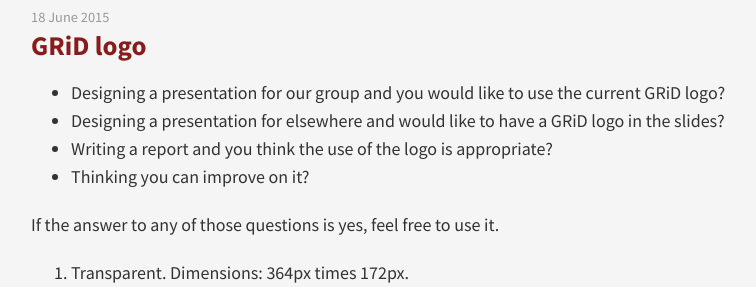
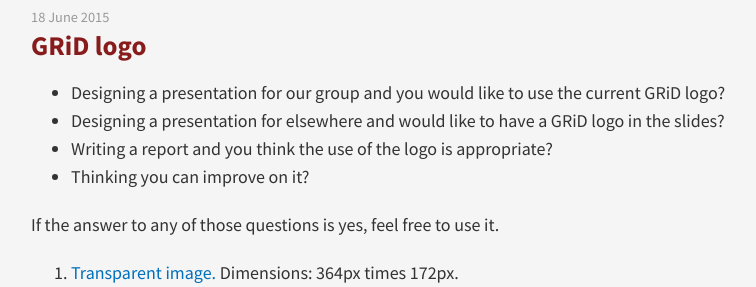
Before and after one commit to gridclub/gridclub.github.io, a Jekyll site: the page built from _posts/2015-06-18-grid-logo.md, in a window 1280 px wide, cut to the strip 209-496 px from the top of the page. Shown: the whole strip, without its empty margins (254-1010 px from the left). Built offline with Jekyll 4.4.1, drawn with Linux system fonts in a browser that asks for light colours; nearby versions of some CDN libraries; comment, search, counter and statistics services are not loaded; some of the changed text lies outside the part shown.

Commit message:
Added svg version of logo and fixed links.

```diff
--- a/_posts/2015-06-18-grid-logo.md
+++ b/_posts/2015-06-18-grid-logo.md
@@ -13,8 +13,11 @@
 
 If the answer to any of those questions is yes, feel free to use it.
 
-1. Transparent. Dimensions:  364px times 172px.
+1. <a href="../public/images/logo.png" download="grid_logo.png">Transparent image.</a> Dimensions:  364px times 172px.
 
-<p><img src="../public/images/logo.png" alt='Transparent GRiD logo.' width="200" height="200"></p>
+<p><img src="../public/images/logo.png" alt='Transparent GRiD logo.' width="200" height="200" align='center'></p>
+
+2. <a href="../public/images/grid_logo.svg" download="grid_logo.svg">Original .svg file</a>. Recommended in case you want to re-scale the image.
+
 
 The current logo is licensed under a <a rel="license" href="http://creativecommons.org/licenses/by-sa/2.5/">Creative Commons Attribution-ShareAlike 2.5 Generic License</a>.
```
Also changed, not shown: public/images/eagle.png (deleted), public/images/favicon.ico (deleted), public/images/flower.png (deleted).
